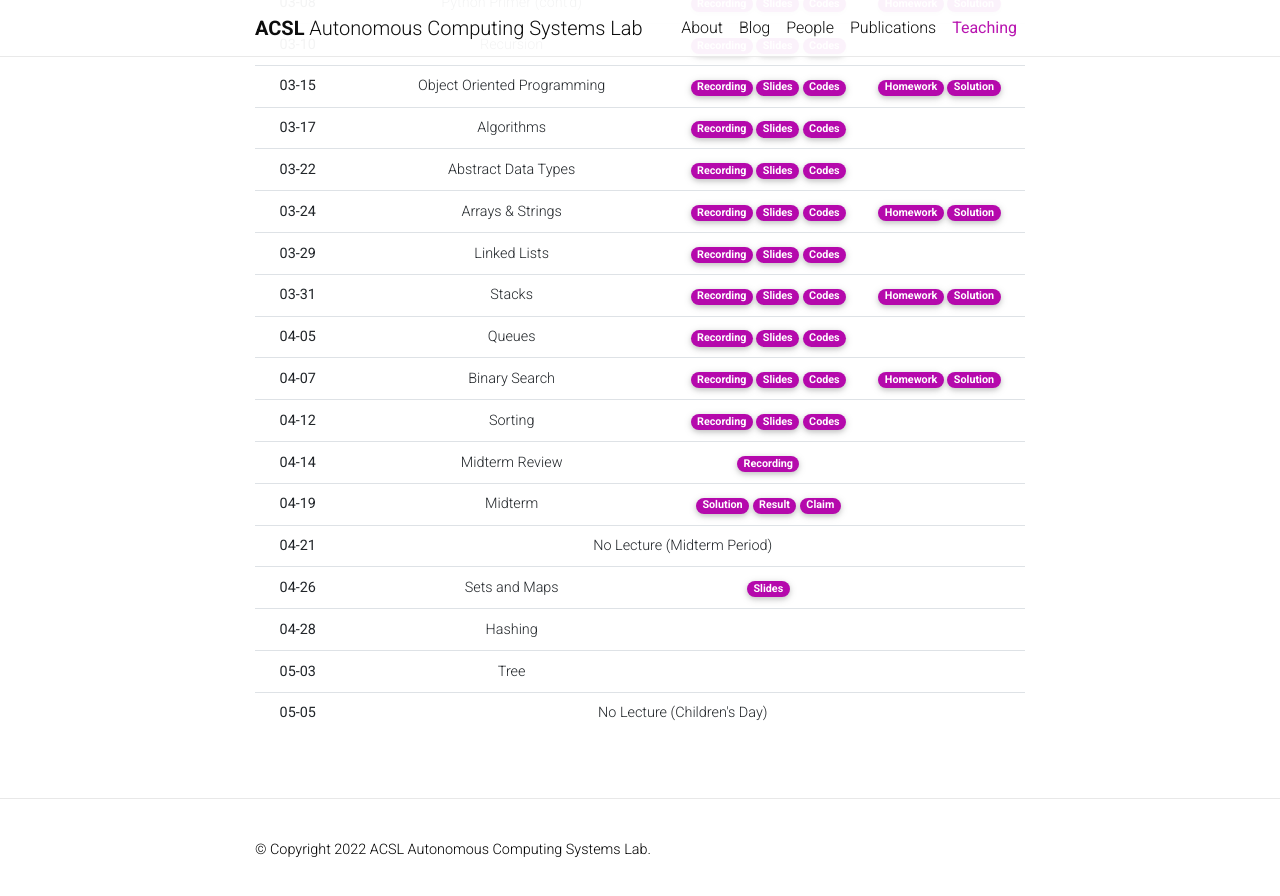
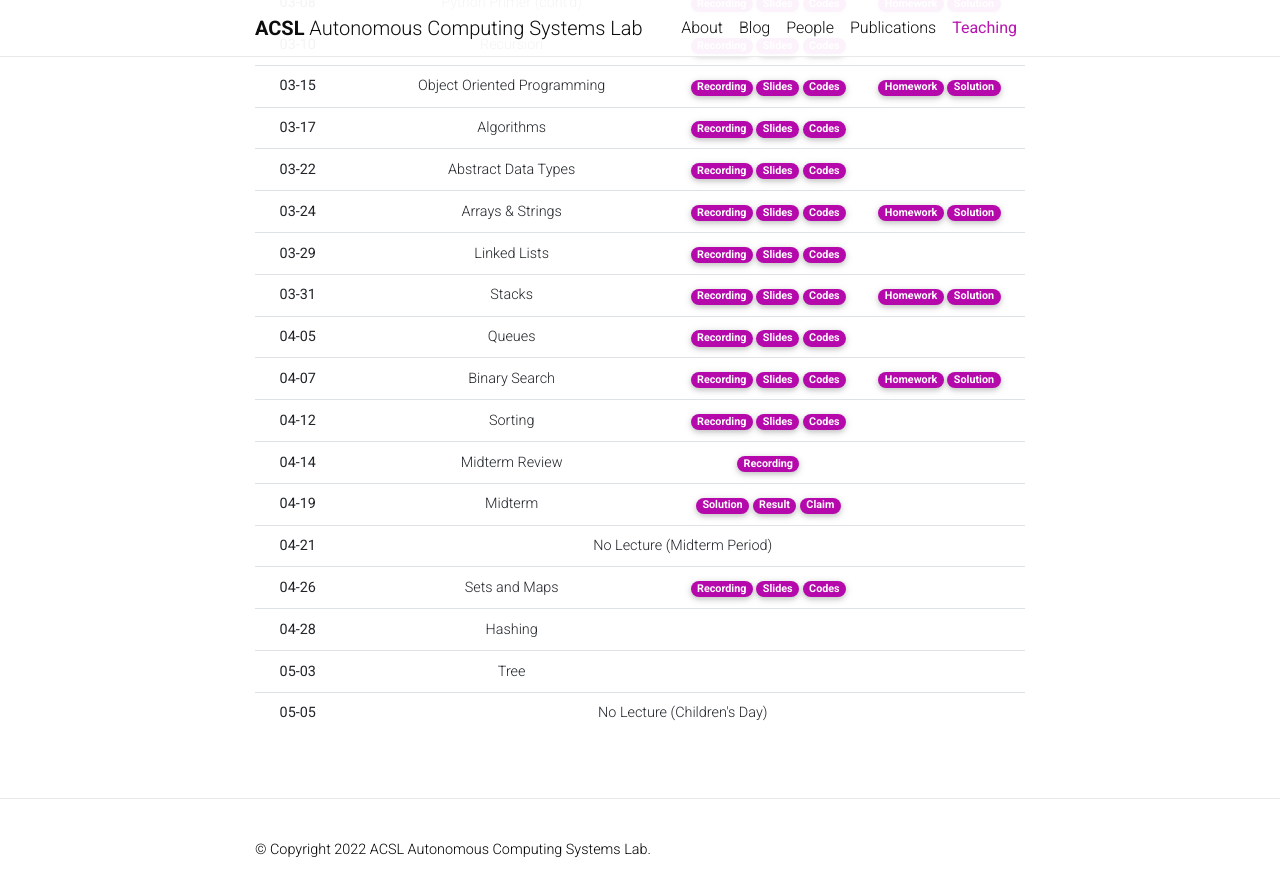
Before and after one commit to Uehwan/Uehwan.github.io, a Jekyll site: the page built from _teaching/datastruct22sp.md, in a window 1280 px wide and 900 px high, scrolled down 1024 px. Shown: the top 896 px of the window. Built offline with Jekyll 4.4.1, drawn with Linux system fonts in a browser that asks for light colours; nearby versions of some CDN libraries; comment, search, counter and statistics services are not loaded; a style sheet for code colours, icons or effects is not loaded.

Commit message:
[ds22sp] 22-04-26 post

```diff
--- a/_teaching/datastruct22sp.md
+++ b/_teaching/datastruct22sp.md
@@ -187,9 +187,9 @@
       <th scope="row">04-26</th>
       <td>Sets and Maps</td>
       <td>
-        <!--a href="https://youtu.be/o8dXKCL00Dc" target="_blank" class="badge badge-pill" style="background-color:#B509AC;">Recording</a-->
+        <a href="https://youtu.be/-onFCIoj3R0" target="_blank" class="badge badge-pill" style="background-color:#B509AC;">Recording</a>
         <a href="https://docs.google.com/presentation/d/1azcgcVMUuwMhR2BWDFcAUa1qoTKqmIbEmNLuFXhwGeo/edit?usp=sharing" target="_blank" class="badge badge-pill" style="background-color:#B509AC;">Slides</a>
-        <!--a href="https://colab.research.google.com/drive/1S9OYcv8v-KU1w1RI_t7fEb78EGjrQ3Aw?usp=sharing" target="_blank" class="badge badge-pill" style="background-color:#B509AC;">Codes</a-->
+        <a href="https://colab.research.google.com/drive/1OswXfEhBbV0dfyNEeqKaWKhfgxdvcVyQ?usp=sharing" target="_blank" class="badge badge-pill" style="background-color:#B509AC;">Codes</a>
       </td>
       <td>
         <!--a href="https://colab.research.google.com/drive/1gRNMsgBKA2hXzE6bEDwtpcdjbgxCc6t1?usp=sharing" target="_blank" class="badge badge-pill" style="background-color:#B509AC;">Homework</a-->
```
